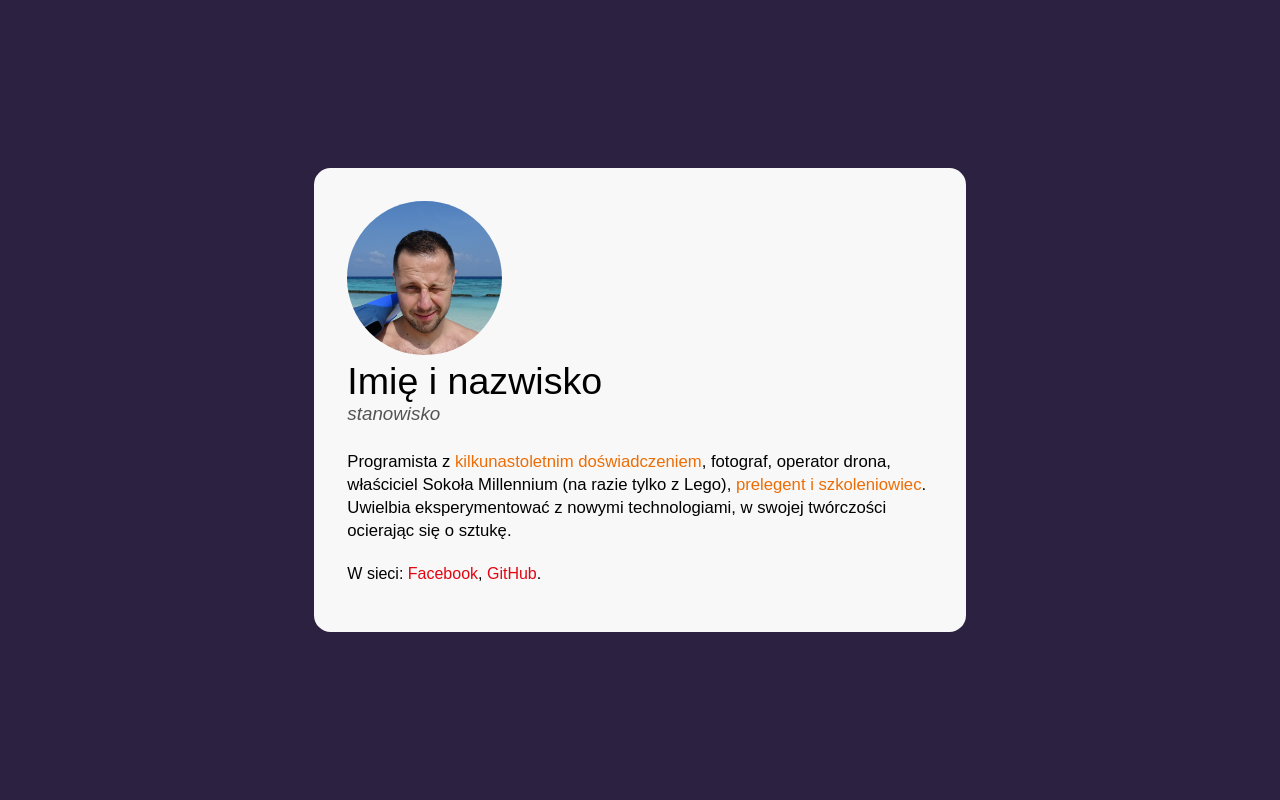
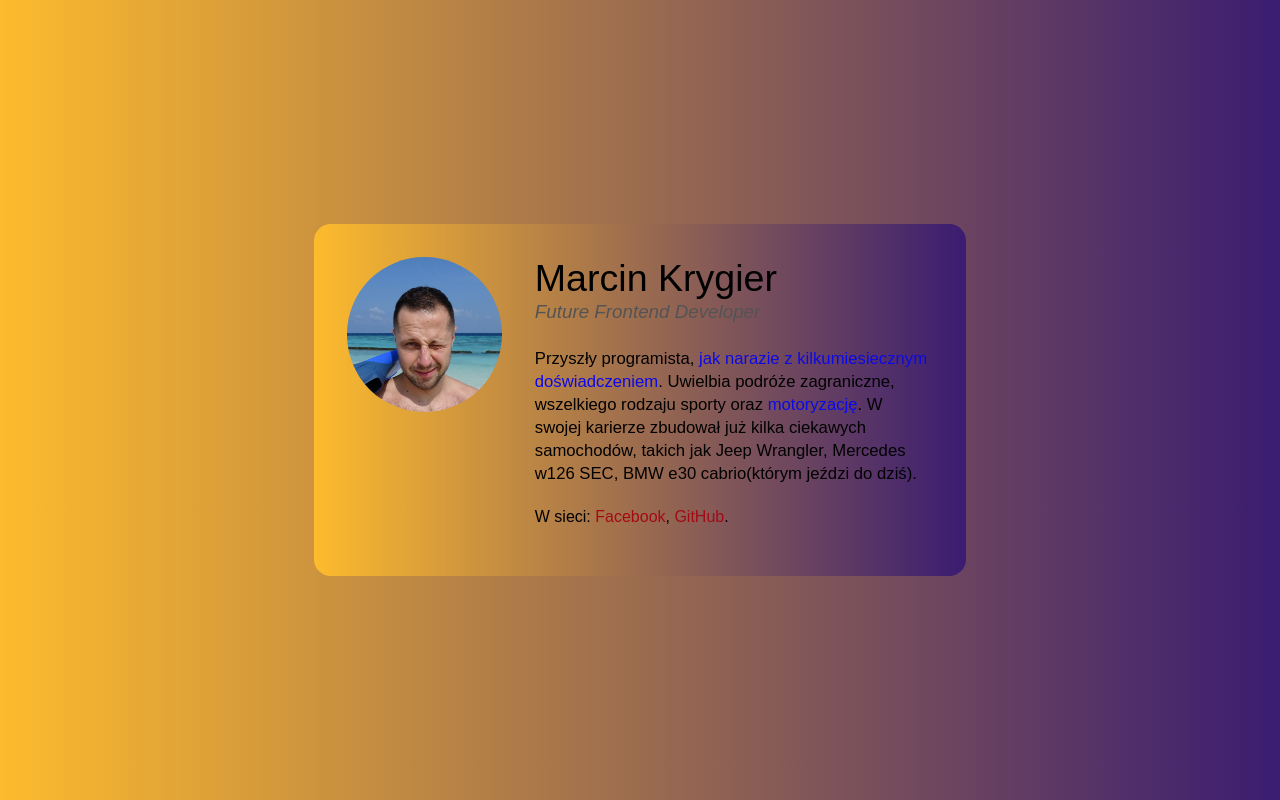
Before and after one commit to marcinkrygier/busines-card, a plain HTML site: page index.html in a window 1280 px wide. Drawn offline with Linux system fonts and the light colour scheme.

Commit message:
bussines card final

```diff
--- a/index.html
+++ b/index.html
@@ -15,18 +15,29 @@
           src="MarcinKrygier.jpg"
           alt="Zdjecie Imie i nazwisko"
         />
+        <div>
           <header class="person__info">
-          <h1 class="person__name">Imię i nazwisko</h1>
-          <p class="person__position">stanowisko</p>
+            <h1 class="person__name">Marcin Krygier</h1>
+            <p class="person__position">Future Frontend Developer</p>
           </header>
           <p class="person__description person__description--with-margin">
-          Programista z <strong class="special">kilkunastoletnim doświadczeniem</strong>, fotograf, operator drona, właściciel
-          Sokoła Millennium (na razie tylko z Lego), <strong class="special">prelegent i szkoleniowiec</strong>.
-           Uwielbia eksperymentować z nowymi technologiami, w swojej twórczości ocierając się o sztukę.
+            Przyszły programista, <strong class="special">jak narazie z kilkumiesiecznym doświadczeniem</strong>.
+            Uwielbia podróże zagraniczne, wszelkiego rodzaju sporty oraz
+            <strong class="special">motoryzację</strong>. W swojej karierze zbudował już kilka ciekawych samochodów, takich jak Jeep Wrangler, Mercedes w126 SEC,
+            BMW e30 cabrio(którym jeździ do dziś).
           </p>
           <p>
-          W sieci: <a class="person__link" href="https://www.facebook.com/marcin.krygier.39" >Facebook</a>, <a class="person__link" href="https://github.com/marcinkrygier" >GitHub</a>.
+            W sieci:
+            <a
+              class="person__link"
+              href="https://www.facebook.com/marcin.krygier.39"
+              >Facebook</a
+            >,
+            <a class="person__link" href="https://github.com/marcinkrygier"
+              >GitHub</a
+            >.
           </p>
+        </div>
       </article>
     </main>
   </body>
--- a/style.css
+++ b/style.css
@@ -8,7 +8,7 @@ html {
 }
 
 body {
-  background: #2c2141;
+  background: linear-gradient(90deg, #FDBB2D 0%, #3A1C71 100%);
   display: flex;
   align-items: center;
   justify-content: center;
@@ -16,7 +16,7 @@ body {
   font-family: Arial, Helvetica, sans-serif;
 }
 .main {
-  background: #f8f8f8;
+  background: linear-gradient(90deg, #FDBB2D 0%, #3A1C71 100%);
   border-radius: 16.7px;
   width: 651.3px;
   margin: 16px;
@@ -25,9 +25,13 @@ body {
 .person__foto {
   width: 154.48px;
   height: 154.48px;
-  border-radius: 50%;
+  margin-right:33px;
+ border-radius: 50%;
 }
-.person
+.person{
+  display: flex;
+  align-items: flex-start;
+}
 .person__name{
   font-size: 37.58px;
   margin: 0;
@@ -52,10 +56,10 @@ body {
 margin-bottom: 25px;
 }
 .special{
-  color:#ED6D05;
+  color:rgb(13, 9, 230);
   font-weight: normal;
 }
 .person__link{
-  color: #E20613;
+  color: rgb(163, 10, 20);
   text-decoration:none;
 }
```
Lines whose indentation alone changed are shown as unchanged.
